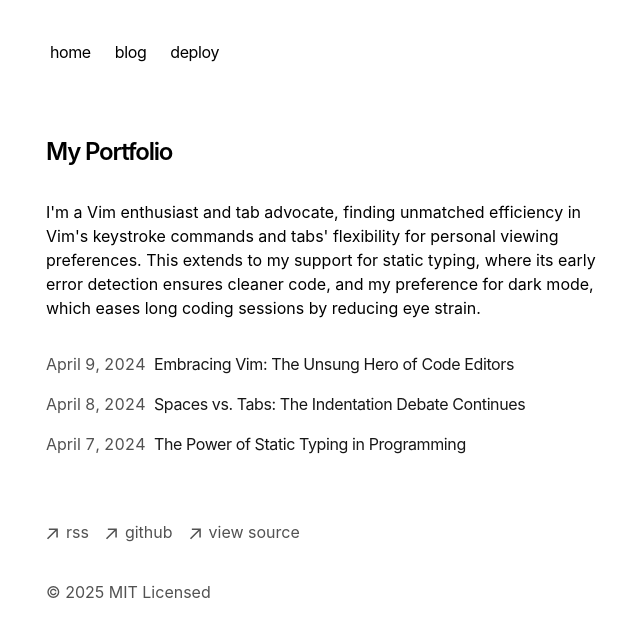
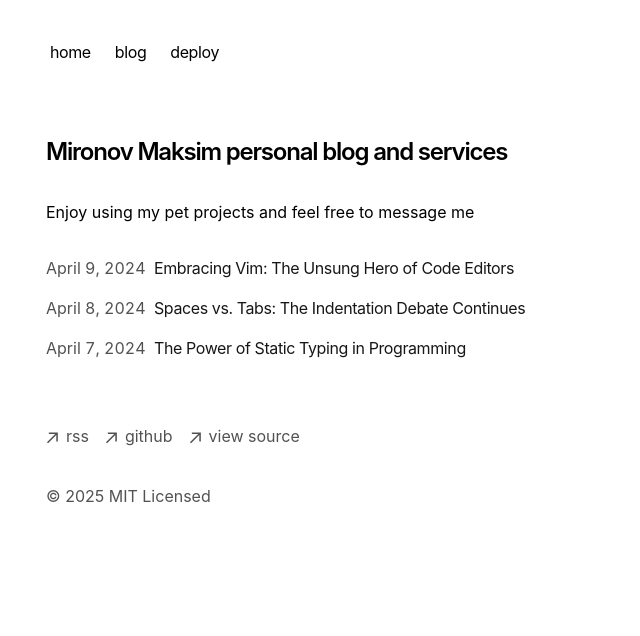
Before and after one commit to ZdravoHvalaKesaNeTreba/maksimmironov, a Next.js app: page / in a window 1280 px wide. Shown: the top 636 px of the page, without its empty margins (306-946 px from the left). Built offline with nearby package versions, Linux system fonts and the light colour scheme.

Commit message:
Update page.tsx

```diff
--- a/app/page.tsx
+++ b/app/page.tsx
@@ -4,14 +4,10 @@
   return (
     <section>
       <h1 className="mb-8 text-2xl font-semibold tracking-tighter">
-        My Portfolio
+        Mironov Maksim personal blog and services
       </h1>
       <p className="mb-4">
-        {`I'm a Vim enthusiast and tab advocate, finding unmatched efficiency in
-        Vim's keystroke commands and tabs' flexibility for personal viewing
-        preferences. This extends to my support for static typing, where its
-        early error detection ensures cleaner code, and my preference for dark
-        mode, which eases long coding sessions by reducing eye strain.`}
+        {`Enjoy using my pet projects and feel free to message me`}
       </p>
       <div className="my-8">
         <BlogPosts />
```
